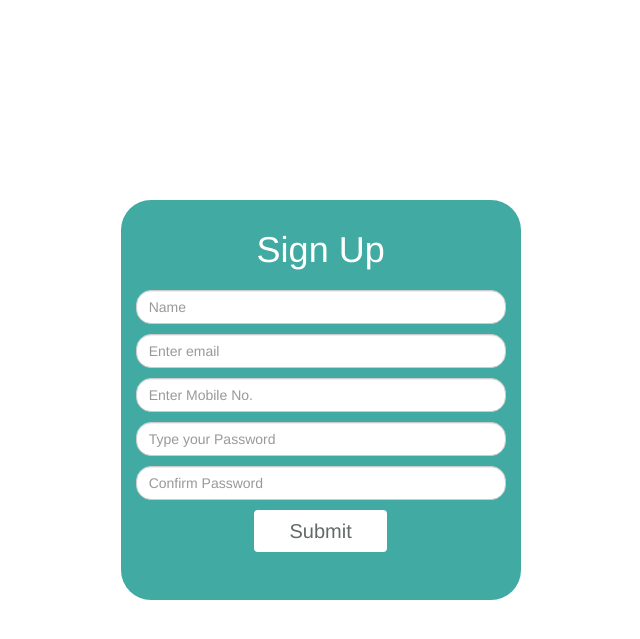
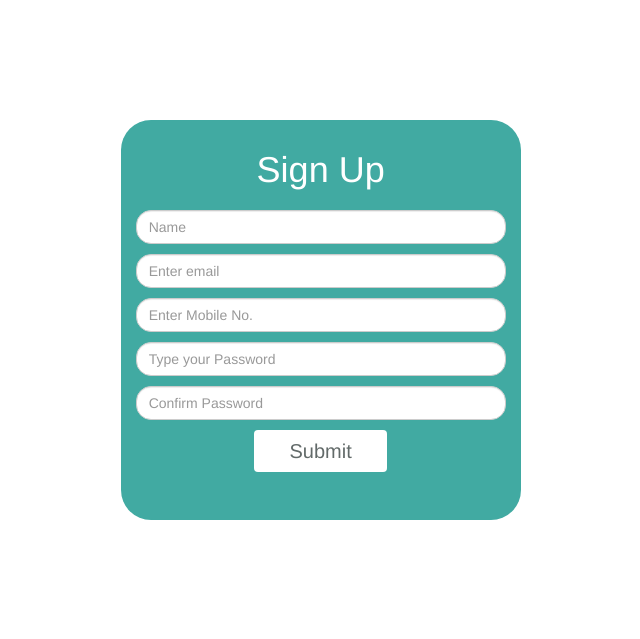
Before and after one commit to taru2001/Webster, a Django app: page /home/register/ in a window 1280 px wide. Shown: the top 639 px of the page, without its empty margins (306-946 px from the left). Run offline with Django 3.2, Linux system fonts and the light colour scheme; some libraries are stand-ins or nearby versions.

Commit message:
login css changed

```diff
--- a/newapp/apps/home/templates/home/register.html
+++ b/newapp/apps/home/templates/home/register.html
@@ -7,7 +7,7 @@
     </head>
     <body>
         <div style="background-color:#41aaa2; height:400px; width:400px; border-radius:30px; text-align:center;" class="col-md-offset-4">
-            <h1 style="text-align:center; padding-top:30px; color:white; margin-top: 20rem;">Sign Up</h1>
+            <h1 style="text-align:center; padding-top:30px; color:white; margin-top: 12rem;">Sign Up</h1>
 
             <div class="col-sm-12" style="padding-top:10px;">
             <input type="text" class="form-control" id="name" placeholder="Name" name="name" style="border-radius:15px;">
```
